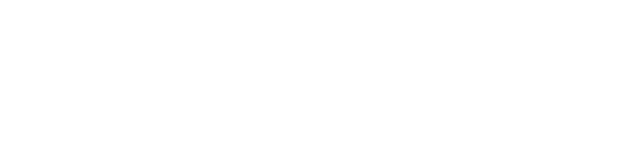
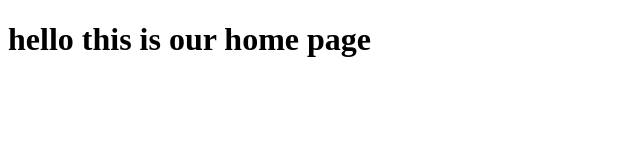
Before and after one commit to fariha-shafiq123/practice_2505g3, a plain HTML site: page index.html in a window 1280 px wide. Shown: the whole page, without its empty margins (0-640 px from the left). Drawn offline with Linux system fonts and the light colour scheme.

Commit message:
index modified

```diff
--- a/index.html
+++ b/index.html
@@ -6,6 +6,6 @@
     <title>Document</title>
 </head>
 <body>
-
+    <h1>hello this is our home page</h1>
 </body>
 </html>
```
